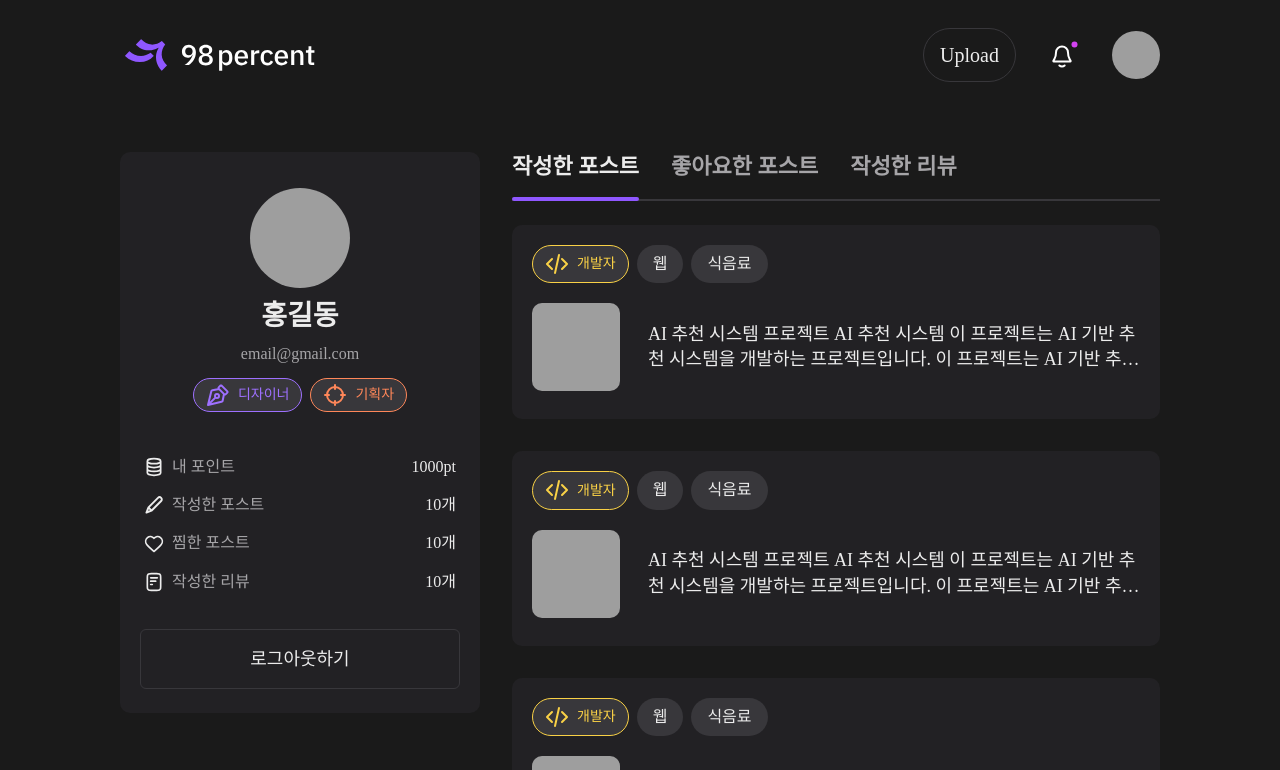
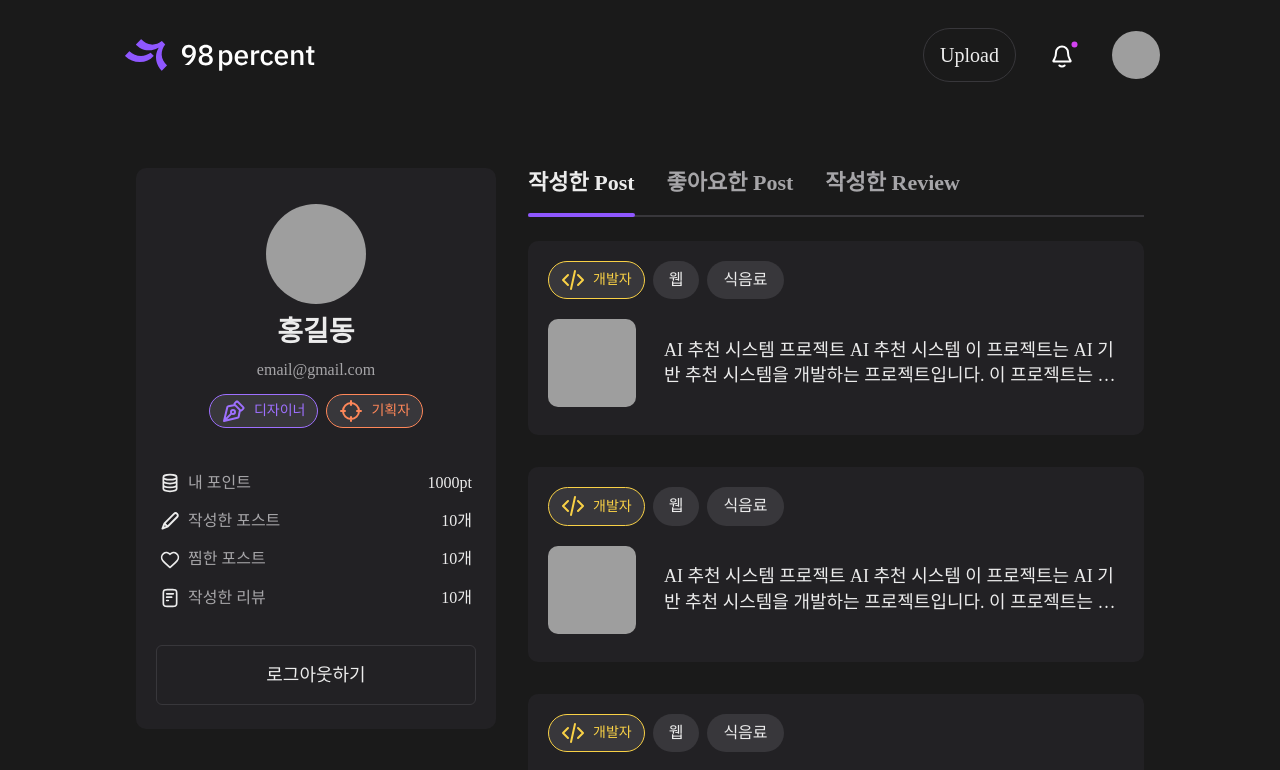
Before and after one commit to dnd-side-project/dnd-12th-8-frontend, a Next.js app: page /mypage in a window 1280 px wide. Shown: the top 770 px of the page. Built offline with nearby package versions, Linux system fonts and the light colour scheme; grey boxes are pictures that could not be loaded.

Commit message:
feat: Connect Renderpages in tab section

```diff
--- a/src/components/home/TabSection.tsx
+++ b/src/components/@shared/tab/TabSection.tsx
@@ -14,9 +14,9 @@ const TabSection = ({ activeTab, isMyPage = false }: TabSectionProps) => {
   ];
 
   const myPageTabs = [
-    { id: 'writtenPosts', label: '작성한 포스트' },
-    { id: 'likedPosts', label: '좋아요한 포스트' },
-    { id: 'writtenReviews', label: '작성한 리뷰' },
+    { id: 'writtenPosts', label: '작성한 Post' },
+    { id: 'likedPosts', label: '좋아요한 Post' },
+    { id: 'writtenReviews', label: '작성한 Review' },
   ];
 
   return (
--- /dev/null
+++ b/src/components/mypage/RenderMypageContent.tsx
@@ -0,0 +1,77 @@
+import PostCard from '@/components/@shared/card/post-card/PostCard';
+import SmallPostCard from '@/components/@shared/card/post-card/SmallPostCard';
+import { PostCardItemSchema } from '@/types/schema';
+
+interface FeedbackFormSchema {
+  title: string;
+  targetJob: string;
+  thumbnailImgUrl: string;
+  categoryNames: string[];
+}
+
+interface RenderTabContentProps {
+  activeTab: string;
+  postcardItems: PostCardItemSchema[];
+  feedbackFormItems: FeedbackFormSchema;
+}
+
+const RenderMypageContent = ({
+  activeTab,
+  postcardItems,
+  feedbackFormItems,
+}: RenderTabContentProps) => {
+  const gridClassName = 'grid grid-cols-1 gap-5 pb-15 tablet:grid-cols-2 desktop:grid-cols-3';
+
+  switch (activeTab) {
+    case 'likedPosts':
+      return (
+        <div className={gridClassName}>
+          {postcardItems.map((item) => (
+            <PostCard
+              key={item.id}
+              id={item.id}
+              imageUrl={item.imageUrl}
+              thumbnailUrl={item.thumbnailUrl}
+              title={item.title}
+              point={item.point}
+              target={item.target}
+              questionCount={item.questionCount}
+              role={item.role}
+            />
+          ))}
+        </div>
+      );
+    case 'writtenPosts':
+      return (
+        <div className="flex flex-col gap-8">
+          {[...Array(10)].map((_, index) => (
+            <SmallPostCard
+              key={index}
+              title={feedbackFormItems.title}
+              targetJob={feedbackFormItems.targetJob}
+              thumbnailImgUrl={feedbackFormItems.thumbnailImgUrl}
+              categoryNames={feedbackFormItems.categoryNames}
+              isMyPage
+            />
+          ))}
+        </div>
+      );
+    case 'writtenReviews':
+      return (
+        <div className="flex flex-col gap-8">
+          {[...Array(10)].map((_, index) => (
+            <SmallPostCard
+              key={index}
+              title={feedbackFormItems.title}
+              targetJob={feedbackFormItems.targetJob}
+              thumbnailImgUrl={feedbackFormItems.thumbnailImgUrl}
+              categoryNames={feedbackFormItems.categoryNames}
+              isMyPage
+            />
+          ))}
+        </div>
+      );
+  }
+};
+
+export default RenderMypageContent;
--- a/src/pages/main/index.tsx
+++ b/src/pages/main/index.tsx
@@ -1,8 +1,8 @@
 import { useRouter } from 'next/router';
 import Header from '@/components/@shared/layout/Header';
+import TabSection from '@/components/@shared/tab/TabSection';
 import Carousel from '@/components/home/Carousel';
 import RenderContent from '@/components/home/RenderContent';
-import TabSection from '@/components/home/TabSection';
 import { fakePostCardItems } from '@/constants/fake-data/fakePostCardItems';
 
 const MainPage = () => {
--- a/src/pages/mypage/index.tsx
+++ b/src/pages/mypage/index.tsx
@@ -1,8 +1,9 @@
 import { useRouter } from 'next/router';
-import SmallPostCard from '@/components/@shared/card/post-card/SmallPostCard';
-import TabSection from '@/components/home/TabSection';
+import TabSection from '@/components/@shared/tab/TabSection';
 import ProfileSidebar from '@/components/mypage/ProfileSidebar';
-import feedbackFormRequests from '@/constants/fake-data/feedbackForm.json';
+import RenderMypageContent from '@/components/mypage/RenderMypageContent';
+import { fakePostCardItems } from '@/constants/fake-data/fakePostCardItems';
+import feedbackForm from '@/constants/fake-data/feedbackForm.json';
 
 const profileSidebarInfo = {
   username: '홍길동',
@@ -21,23 +22,16 @@ const MyPage = () => {
   const { tab = 'writtenPosts' } = router.query;
 
   return (
-    <div className="mx-auto flex flex-col gap-8 pb-55 laptop:flex-row laptop:pb-10">
+    <div className="laptop:pb mx-auto flex flex-col gap-8 py-4 pb-55 laptop:flex-row laptop:px-4">
       <ProfileSidebar {...profileSidebarInfo} />
       <div className="flex-1">
         <div className="mb-8">
           <TabSection activeTab={tab as string} isMyPage />
-          <div className="flex flex-col gap-8">
-            {[...Array(10)].map((_, index) => (
-              <SmallPostCard
-                key={index}
-                title={feedbackFormRequests.title}
-                targetJob={feedbackFormRequests.targetJob}
-                thumbnailImgUrl={feedbackFormRequests.thumbnailImgUrl}
-                categoryNames={feedbackFormRequests.categoryNames}
-                isMyPage
-              />
-            ))}
-          </div>
+          <RenderMypageContent
+            activeTab={tab as string}
+            postcardItems={fakePostCardItems}
+            feedbackFormItems={feedbackForm}
+          />
         </div>
       </div>
     </div>
```
